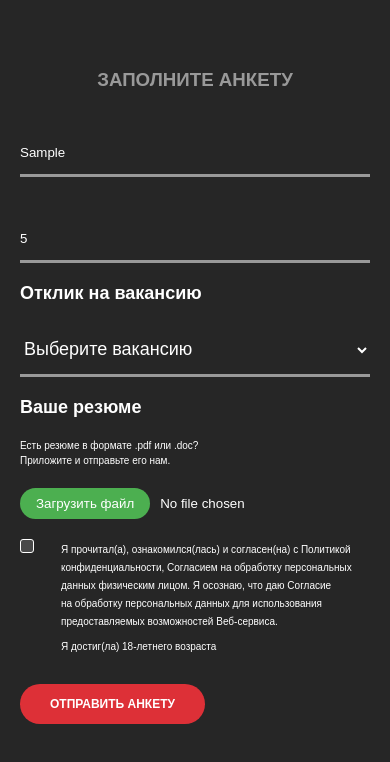
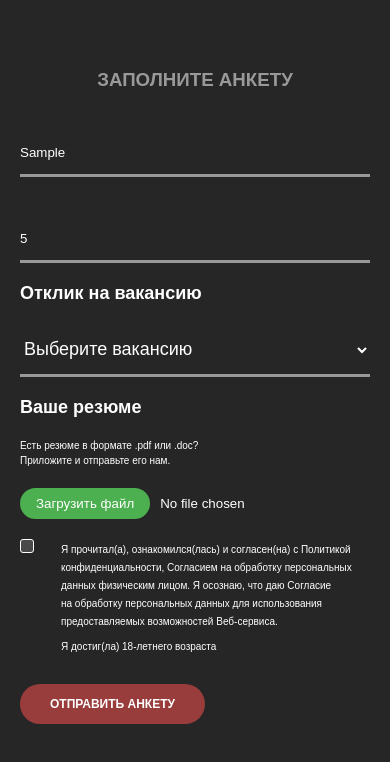
Before and after one commit to annymal/company-careers, a plain HTML site: page form.html in a window 390 px wide. Both pictures are taken after typing "Sample", "5" into the empty fields and a click on the button "ОТПРАВИТЬ АНКЕТУ". Shown: the part 58-820 px from the top of the page. Drawn offline with Linux system fonts and the light colour scheme.

Commit message:
feat: add btn disabled

```diff
--- a/css/form.css
+++ b/css/form.css
@@ -159,6 +159,10 @@
     border-width: 0 2px 2px 0;
     transform: rotate(45deg);
   }
+  .btn-primary.disabled {
+    background-color: #983c3c;
+    cursor: not-allowed;
+  }
 }
 @media (min-width: 500px) {
   .form__block {
--- a/css/style.css
+++ b/css/style.css
@@ -32,6 +32,10 @@ body {
   }
   button {
     cursor: pointer;
+    background: none;
+    border: none;
+  }
+  button:active {
     background: none;
     border: none;
   }
--- a/form.html
+++ b/form.html
@@ -14,7 +14,7 @@
         </button>
       </a>
       <div class="header__logo">
-        <img class="logo__img" src="img/logo.svg" alt="logo" />
+        <img class="logo__img" src="img/svg/1983.svg" alt="logo" />
       </div>
       <div class="menu__tel">
         <a href="tel:+8 (812) 603-72-22">8 (812) 603-72-22</a>
@@ -61,7 +61,7 @@
             <p class="rules__span">Я достиг(ла) 18-летнего возраста</p>
           </div>
         </div>
-        <button type="submit" class="btn-primary">ОТПРАВИТЬ АНКЕТУ</button>
+        <button id="btn-submit" type="submit" class="btn-primary">ОТПРАВИТЬ АНКЕТУ</button>
       </form>
     </div>
     <script src="js/form.js"></script>
--- a/js/form.js
+++ b/js/form.js
@@ -1,10 +1,26 @@
-const form = document.querySelector('.form');
-form.addEventListener('submit', handleFormSubmit);
+const form = document.querySelector(".form");
+const submitBtn = document.getElementById("btn-submit");
+
+form.addEventListener("submit", handleFormSubmit);
+form.addEventListener("input", validateForm);
 
 function handleFormSubmit(event) {
-    event.preventDefault();
+  event.preventDefault();
+  if (form.checkValidity()) {
+    window.location.href = "confirmation.html";
+  }
+}
 
-    if (form.checkValidity()) {
-        window.location.href = 'confirmation.html'
-    }
+function validateForm() {
+  const formFields = form.querySelectorAll("input, select");
+  const isFormValid = Array.from(formFields).every(
+    (field) => field.value.trim() !== ""
+  );
+  if (isFormValid) {
+    submitBtn.disabled = false;
+    submitBtn.classList.remove("disabled");
+  } else {
+    submitBtn.disabled = true;
+    submitBtn.classList.add("disabled");
+  }
 }
```
Also changed, not shown: confirmation.html (+1 -1 lines), index.html (+1 -1 lines), img/svg/1983.svg (renamed from img/logo.svg).
